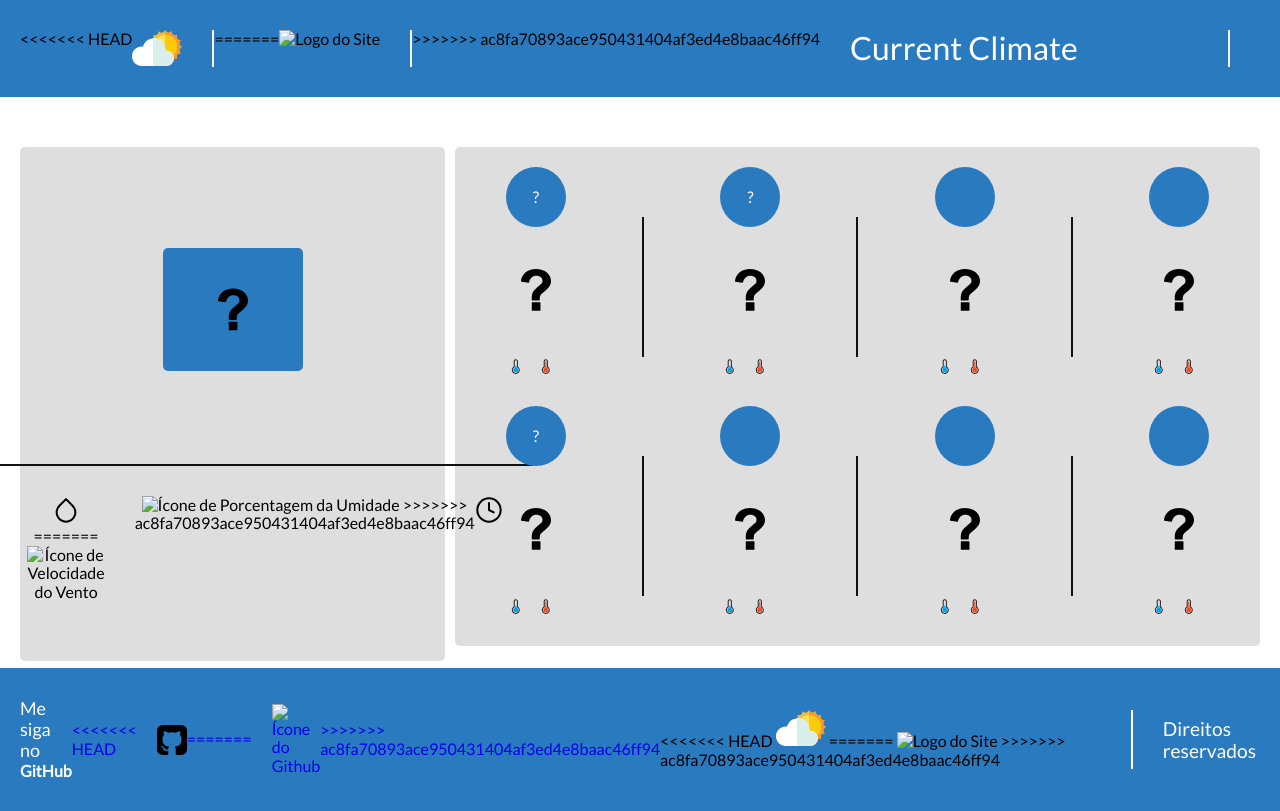
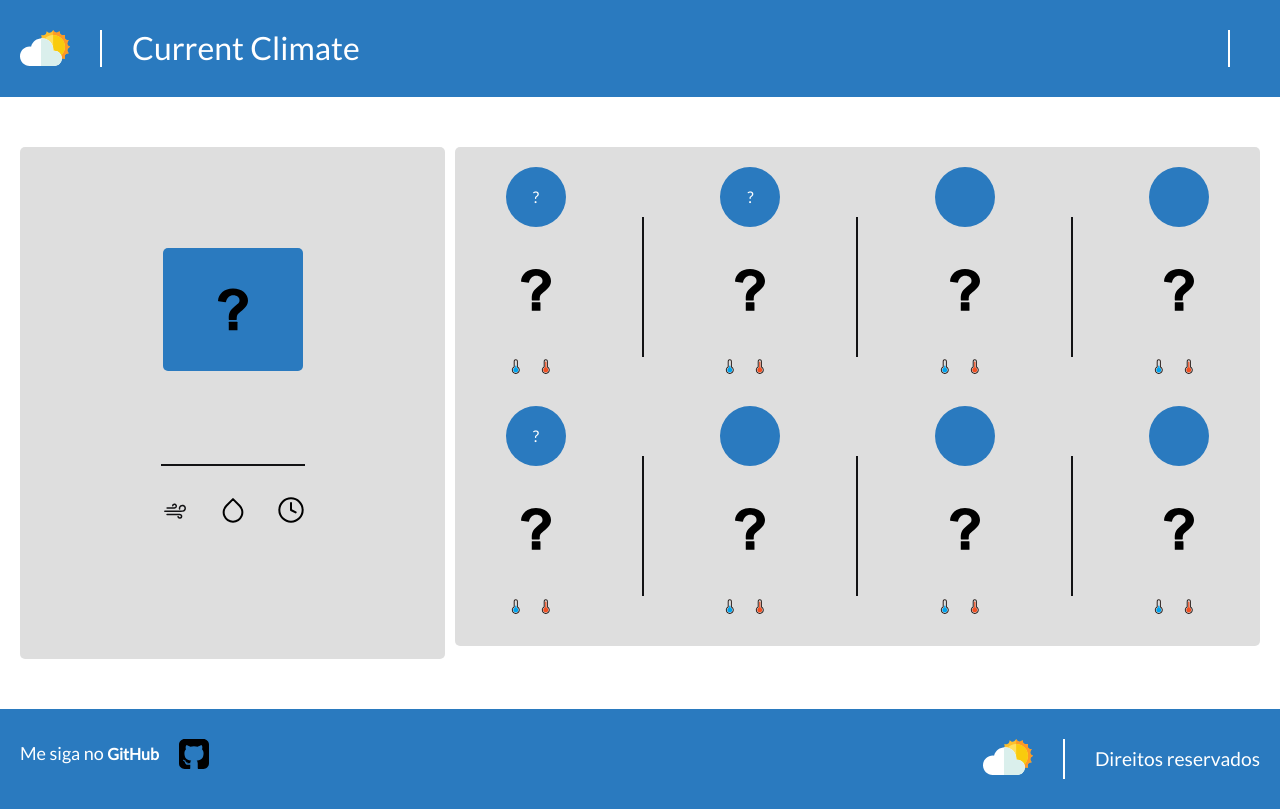
Before and after one commit to vianaandre/current_climate, a website: page index.html in a window 1280 px wide. Drawn offline with Linux system fonts and the light colour scheme.

Commit message:
standardizing_things :memo:

```diff
--- a/index.html
+++ b/index.html
@@ -25,11 +25,7 @@
     <header class="header">
         <div class="container header-content">
             <div class="header-content-logo">
-<<<<<<< HEAD
                 <img src="/current_climate/assets/icn_logo.svg" alt="Logo do Site" title="Logo do Site">
-=======
-                <img src="/current_climate/assets/icn-logo.svg" alt="Logo do Site" title="Logo do Site">
->>>>>>> ac8fa70893ace950431404af3ed4e8baac46ff94
                 <h1>Current Climate</h1>
             </div>
             <div class="header_content_data">
@@ -54,19 +50,11 @@
             </div>
             <div class="information_more">
                 <div class="icn_information">
-<<<<<<< HEAD
                     <img src="/current_climate/assets/icn_vento.svg" alt="Ícone de Velocidade do Vento">
                     <p id="wind_speed"></p>
                 </div>
                 <div class="icn_information">
                     <img src="/current_climate/assets/icn_umidade.svg" alt="Ícone de Porcentagem da Umidade">
-=======
-                    <img src="/current_climate/assets/icn-vento.svg" alt="Ícone de Velocidade do Vento">
-                    <p id="wind_speed"></p>
-                </div>
-                <div class="icn_information">
-                    <img src="/current_climate/assets/icn-umidade.svg" alt="Ícone de Porcentagem da Umidade">
->>>>>>> ac8fa70893ace950431404af3ed4e8baac46ff94
                     <p id="ur_current"></p>
                 </div>
                 <div class="icn_information">
@@ -304,20 +292,12 @@
                 <div class="social_media">
                     <a href="https://github.com/vianaandre" target="_blank">
                         <h3>Me siga no <b>GitHub</b></h3>
-<<<<<<< HEAD
                         <img src="/current_climate/assets/icn_github.svg" alt="Ícone do Github" class="github">
-=======
-                        <img src="/current_climate/assets/icn-github.svg" alt="Ícone do Github" class="github">
->>>>>>> ac8fa70893ace950431404af3ed4e8baac46ff94
                     </a>
                 </div>
                 <div class="direitos">
                     <div>
-<<<<<<< HEAD
                         <img src="/current_climate/assets/icn_logo.svg" alt="Logo do Site" title="Logo do Site" />
-=======
-                        <img src="/current_climate/assets/icn-logo.svg" alt="Logo do Site" title="Logo do Site" />
->>>>>>> ac8fa70893ace950431404af3ed4e8baac46ff94
                     </div>
                     <p>Direitos reservados</p>
                 </div>
--- a/script/Data.js
+++ b/script/Data.js
@@ -1,8 +1,4 @@
-<<<<<<< HEAD
 import nameOfDay from '/current_climate/script/utils/nameOfDays.js'
-=======
-import nameOfDay from '/current_climate/script//utils/nameOfDays.js'
->>>>>>> ac8fa70893ace950431404af3ed4e8baac46ff94
 
 // criando um data atual
 const currentData = new Date()
```
